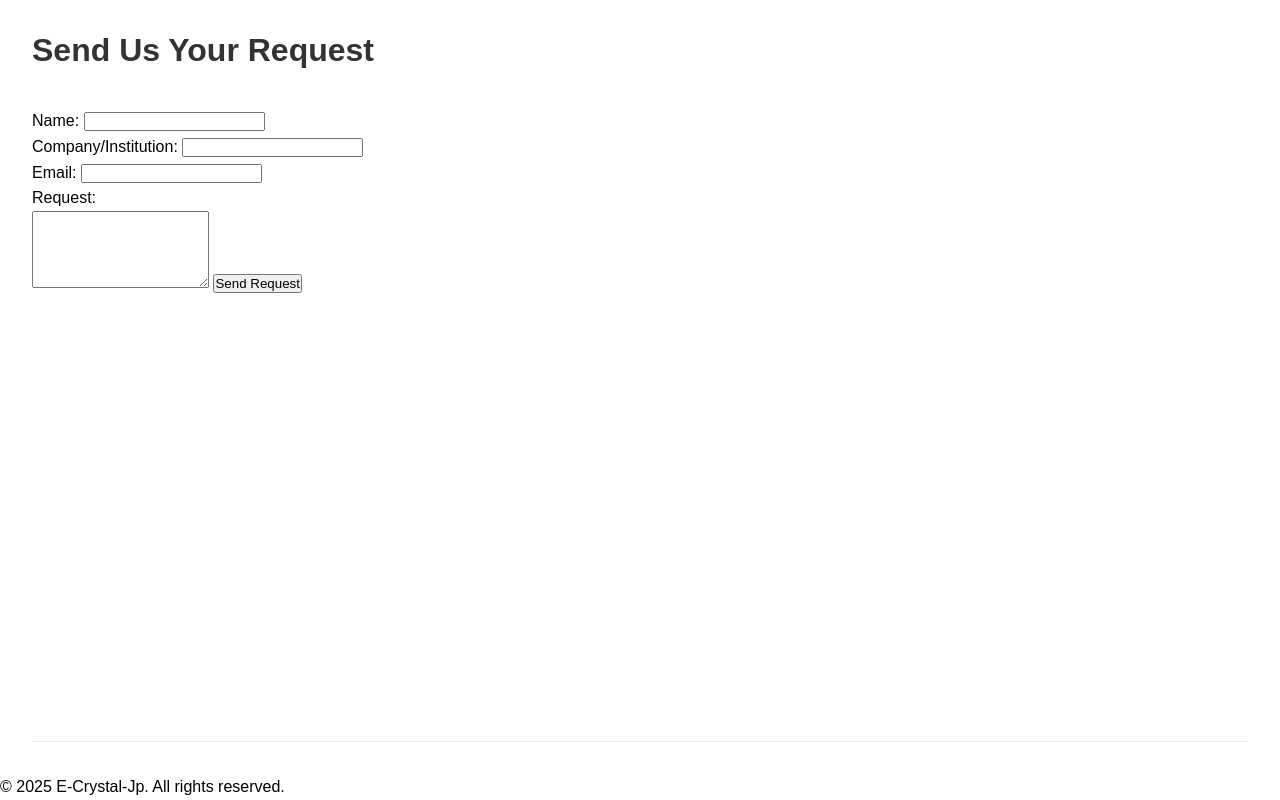
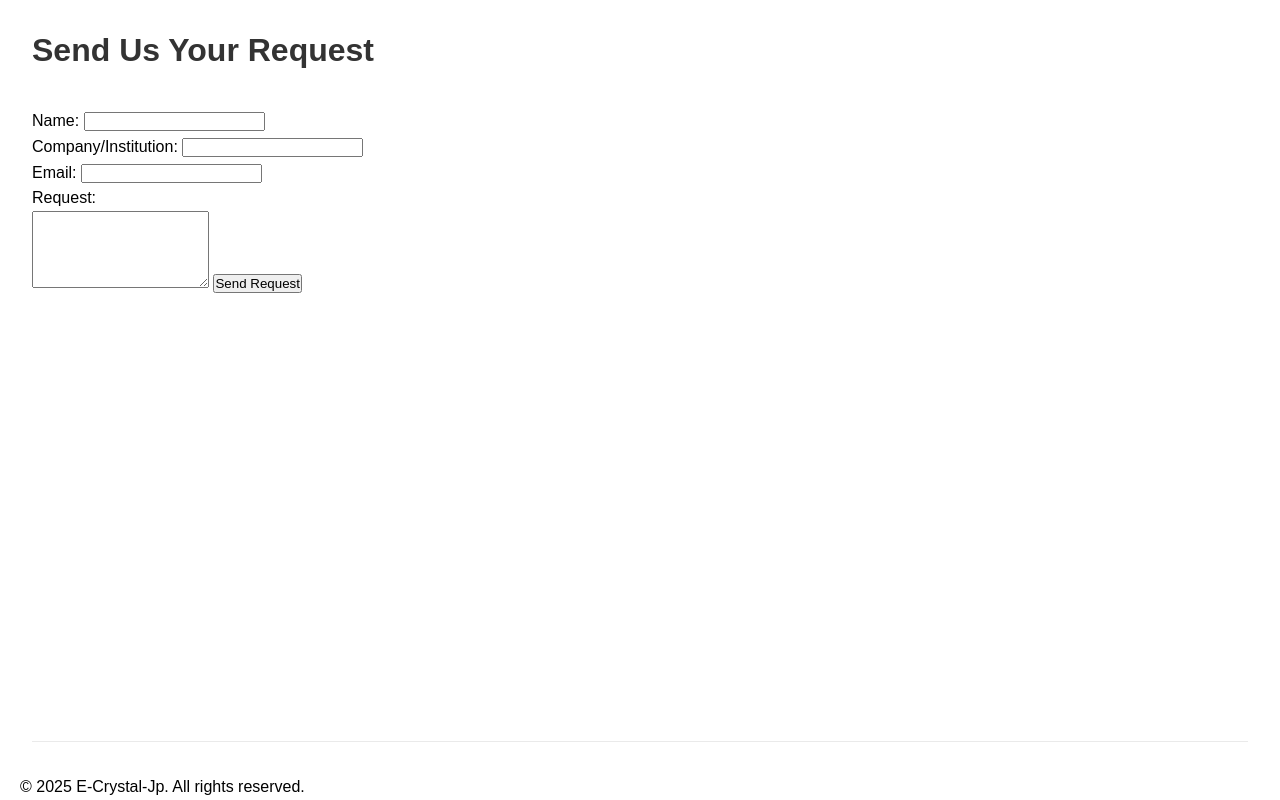
Before and after one commit to E-Crystal-Jp/E-Crystal-Jp, a plain HTML site: page index.html in a window 1280 px wide. Shown: the part 3297-4097 px from the top of the page. Drawn offline with Linux system fonts and the light colour scheme.

Commit message:
Update styles.css

```diff
--- a/styles.css
+++ b/styles.css
@@ -155,3 +155,7 @@ section h2 {
 .product-list::-webkit-scrollbar-thumb:hover {
     background: #555;
 }
+
+footer {
+    margin-left: 20px; /* Adjust the value to control the indent */
+}
```
